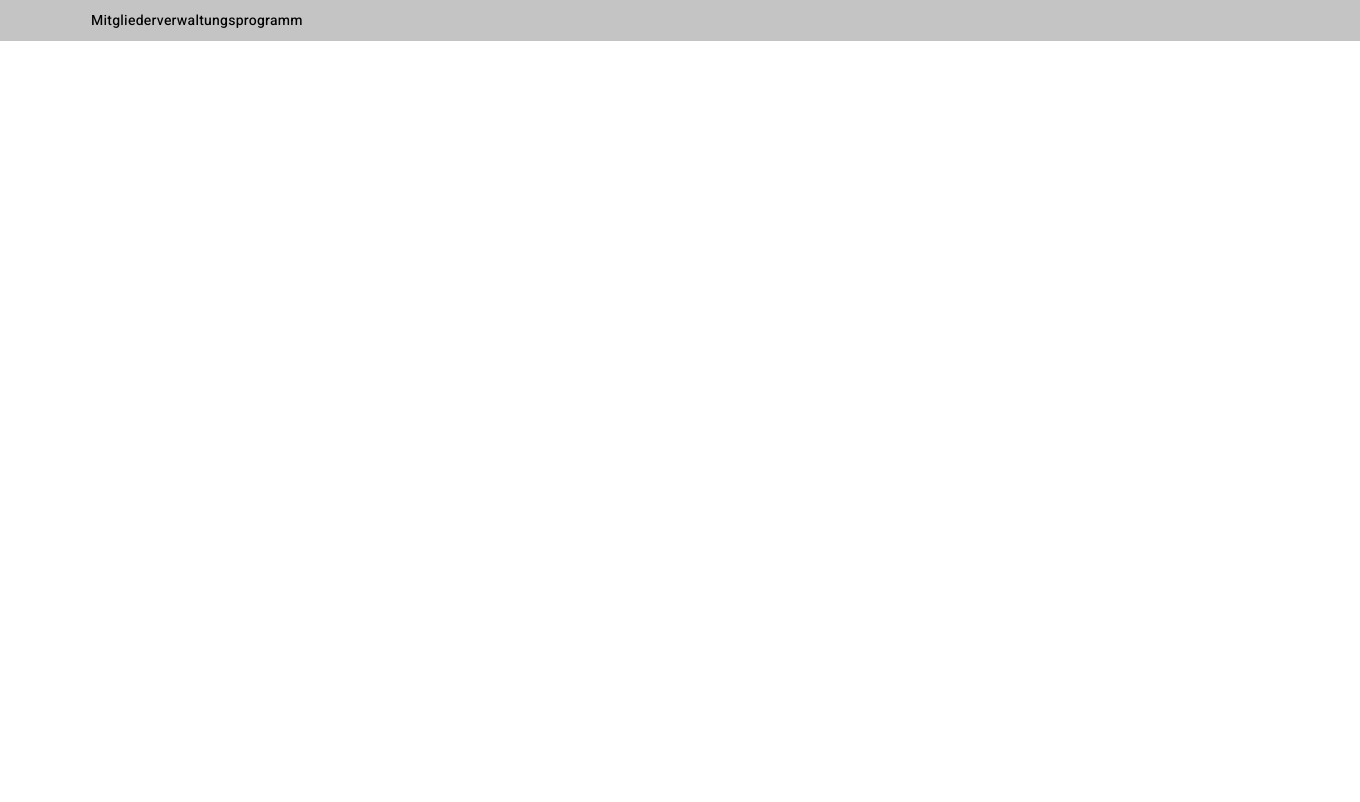
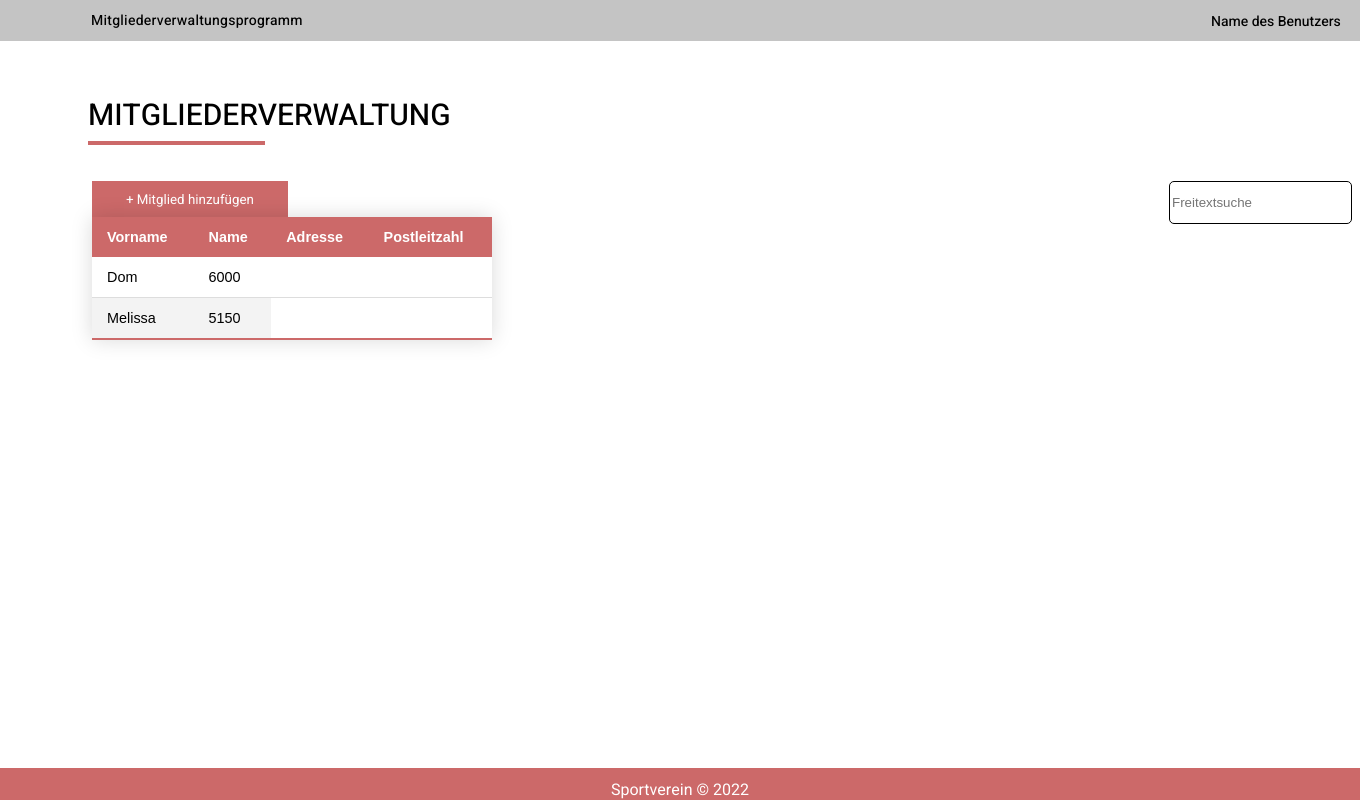
Before and after one commit to lptrk/Sportverein-Scherg, a PHP site: page /mitgliederverwaltung/mitgliederverwaltung.html in a window 1360 px wide. Before the commit the page ends 41 px from the top, so only its background shows below. Run offline with PHP 8.4, Linux system fonts and the light colour scheme.

Commit message:
Mitgliederverwaltung Überarbeitet

```diff
--- a/src/mitgliederverwaltung/mitgliederverwaltung.css
+++ b/src/mitgliederverwaltung/mitgliederverwaltung.css
@@ -1,29 +1,28 @@
+@import url("https://fonts.googleapis.com/css2?family=Heebo:wght@200;300;400;500;600;700;800;900&display=swap");
 
-@import url('https://fonts.googleapis.com/css2?family=Heebo:wght@200;300;400;500;600;700;800;900&display=swap');
-
-
-html,body{
+html,
+body {
   width: 100%;
 }
 
-.top-bar{
+.top-bar {
   position: absolute;
   width: 100%;
   height: 41px;
   left: 0px;
   top: 0px;
 
-background: #C4C4C4;
+  background: #c4c4c4;
 }
 
-.mitgliederverwaltungsprogramm{
+.mitgliederverwaltungsprogramm {
   position: absolute;
   width: 213px;
   height: 21px;
   left: 91px;
   top: 10px;
 
-font-family: 'Heebo';
+  font-family: "Heebo";
   font-style: normal;
   font-weight: 500;
   font-size: 14px;
@@ -36,3 +35,126 @@ letter-spacing: 0.25px;
 
   color: #000000;
 }
+
+.Nutzername {
+  position: absolute;
+  width: fit-content;
+  height: 19px;
+  left: 1211px;
+  top: 11px;
+
+  font-family: "Heebo";
+  font-style: normal;
+  font-weight: 500;
+  font-size: 14px;
+  line-height: 21px;
+
+  color: #000000;
+}
+
+.ueberschrift {
+  position: absolute;
+  width: 393px;
+  height: 30px;
+  left: 88px;
+  top: 101px;
+
+  font-family: "Heebo";
+  font-style: normal;
+  font-weight: 500;
+  font-size: 30px;
+  line-height: 44px;
+  display: flex;
+  align-items: center;
+
+  color: #000000;
+}
+
+.strich {
+  position: absolute;
+  width: 173px;
+  height: 0px;
+  left: 88px;
+  top: 141px;
+
+  border: 2px solid #cc6969;
+}
+
+.mitglied-hinzufuegen {
+  position: absolute;
+  width: 196px;
+  height: 38px;
+  left: 92px;
+  top: 181px;
+  color: white;
+  border: none;
+  background: #cc6969;
+}
+.hinzufuegen-button {
+  text-decoration: none;
+  color: white;
+  font-family: "Heebo";
+}
+
+.Freitextsuche {
+  position: absolute;
+  width: 177px;
+  height: 39px;
+  left: 1169px;
+  top: 181px;
+
+  background: #ffffff;
+  border: 1px solid #000000;
+  border-radius: 5px;
+}
+.styled-table {
+    position: absolute;
+    top: 24vh;
+    left: 92px;
+    border-collapse: collapse;
+    margin: 25px 0;
+    font-size: 0.9em;
+    font-family: sans-serif;
+    min-width: 400px;
+    box-shadow: 0 0 20px rgba(0, 0, 0, 0.15);
+}
+.styled-table thead tr {
+    background-color: #cc6969;
+    color: #ffffff;
+    text-align: left;
+}
+
+.styled-table th,
+.styled-table td {
+    padding: 12px 15px;
+}
+
+.styled-table tbody tr {
+    border-bottom: 1px solid #dddddd;
+}
+
+.styled-table tbody tr:nth-of-type(even) {
+    background-color: #f3f3f3;
+}
+
+.styled-table tbody tr:last-of-type {
+    border-bottom: 2px solid #cc6969;
+}
+
+.bottom-bar {
+  position: absolute;
+  box-sizing: content-box;
+  width: 100%;
+  height: 4vh;
+  left: 0px;
+  top: 96vh;
+  background: #cc6969;
+  text-align: center;
+}
+
+.bottom-text {
+  justify-content: center;
+  padding-top: 0.6rem;
+  font-family: "Heebo";
+  color: white;
+}
--- a/src/mitgliederverwaltung/mitgliederverwaltung.html
+++ b/src/mitgliederverwaltung/mitgliederverwaltung.html
@@ -1,16 +1,52 @@
 <!DOCTYPE html>
 <html lang="en">
-<head>
-    <meta charset="UTF-8">
-    <meta http-equiv="X-UA-Compatible" content="IE=edge">
-    <meta name="viewport" content="width=device-width, initial-scale=1.0">
-    <link rel="stylesheet" href="mitgliederverwaltung.css">
+  <head>
+    <meta charset="UTF-8" />
+    <meta http-equiv="X-UA-Compatible" content="IE=edge" />
+    <meta name="viewport" content="width=device-width, initial-scale=1.0" />
+    <link rel="stylesheet" href="mitgliederverwaltung.css" />
     <title>Mitgliederverwaltung</title>
-</head>
-<body>
+  </head>
+  <body>
     <div class="top-bar">
-        <section class="mitgliederverwaltungsprogramm">Mitgliederverwaltungsprogramm</section>
+      <section class="mitgliederverwaltungsprogramm">
+        Mitgliederverwaltungsprogramm
+      </section>
+      <section class="Nutzername">Name des Benutzers</section>
     </div>
 
-</body>
+    <div class="ueberschrift">MITGLIEDERVERWALTUNG</div>
+      <button class="mitglied-hinzufuegen">
+        <a class="hinzufuegen-button" href="">+ Mitglied hinzufügen</a>
+      </button>
+      <input type="text" class="Freitextsuche" placeholder="Freitextsuche">
+    </div>
+    <section class="strich"></section>
+    <div class="bottom-bar">
+      <section class="bottom-text">Sportverein © 2022</section>
+    </div>
+    <div class="table-div">
+        <table class="styled-table">
+            <thead>
+                <tr>
+                    <th>Vorname</th>
+                    <th>Name</th>
+                    <th>Adresse</th>
+                    <th>Postleitzahl</th>
+
+                </tr>
+            </thead>
+            <tbody>
+                <tr>
+                    <td>Dom</td>
+                    <td>6000</td>
+                </tr>
+                <tr class="active-row">
+                    <td>Melissa</td>
+                    <td>5150</td>
+                </tr>
+            </tbody>
+        </table>
+    </div>
+  </body>
 </html>
```
Lines whose indentation alone changed are shown as unchanged.
